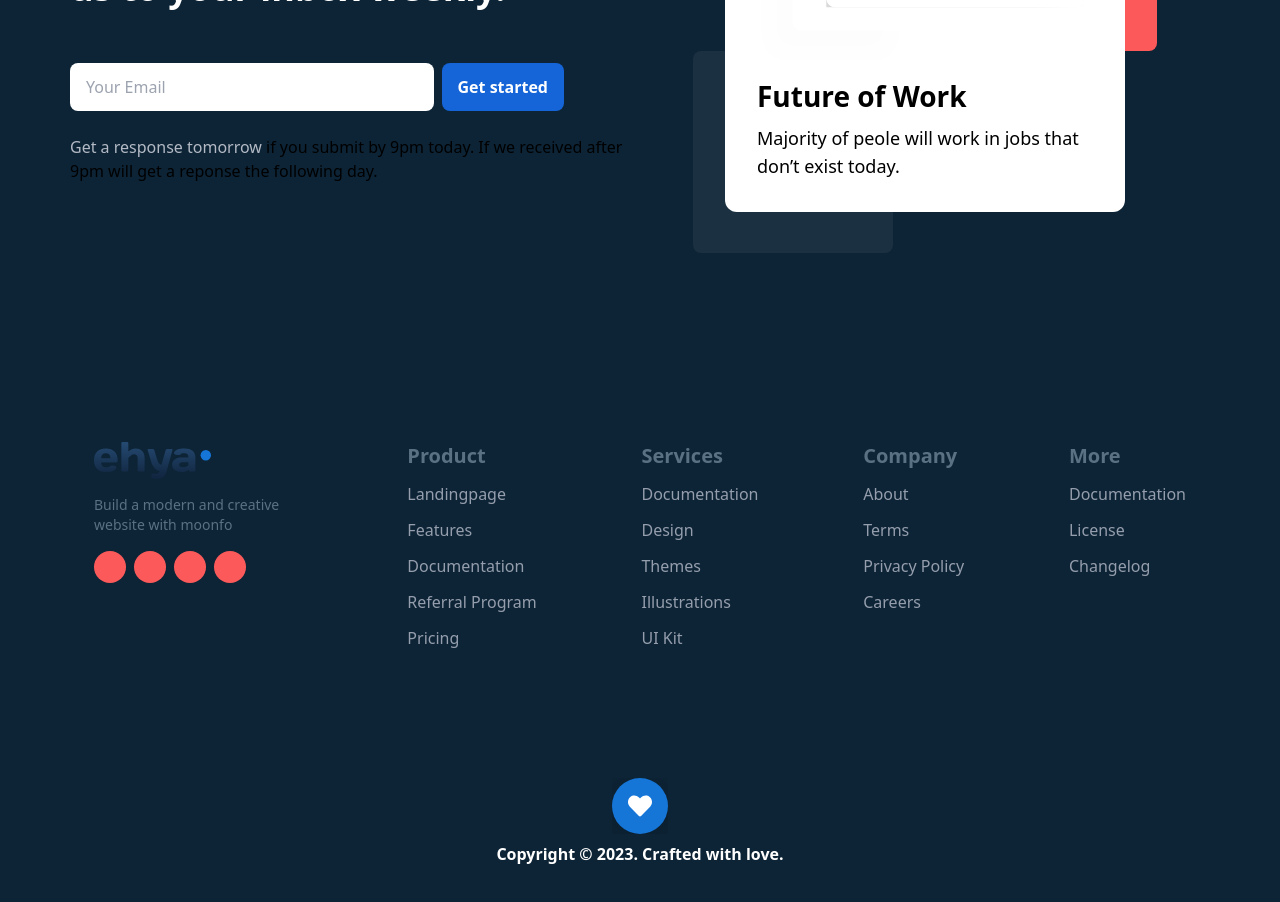
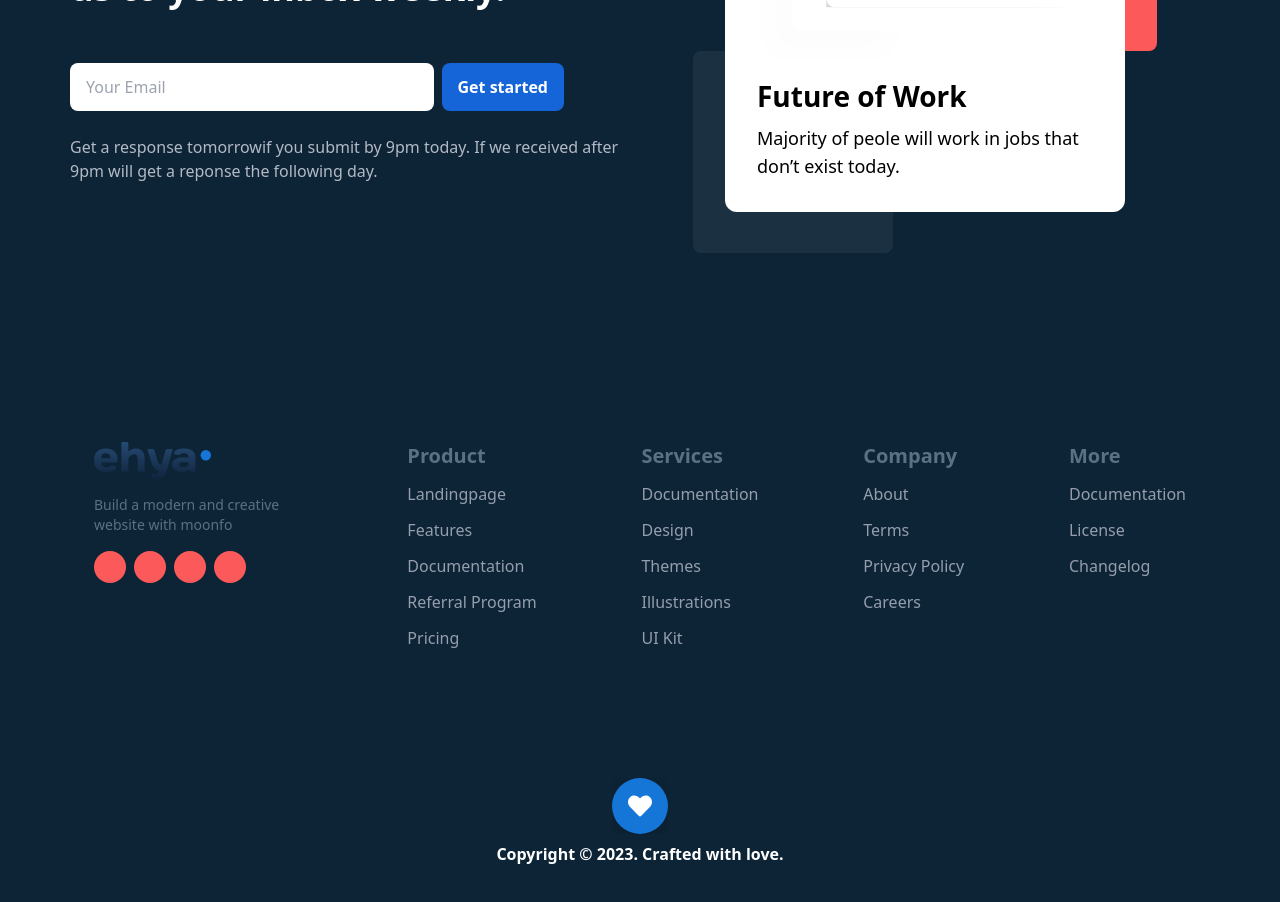
Before and after one commit to mohsinparvi/blog-site, a React (Vite) app: page / in a window 1280 px wide. Shown: the part 1740-2642 px from the top of the page. Built offline with nearby package versions, Linux system fonts and the light colour scheme.

Commit message:
fix: design issues

```diff
--- a/src/pages/home/container/section-three.tsx
+++ b/src/pages/home/container/section-three.tsx
@@ -34,10 +34,10 @@ const SectionThree = () => {
                 Get started
               </button>
             </div>
-            <p className="text-dark-light text-sm leading-7 mt-6 md:text-center md:text-base lg:text-left">
+            <p className="text-dark-light text-sm leading-7 mt-6 md:text-center md:text-base lg:text-left text-[#B3BAC5]">
               <span className="font-bold italic text-[#B3BAC5] md:not-italic md:font-normal md:text-dark-light">
                 Get a response tomorrow
-              </span>{" "}
+              </span>
               if you submit by 9pm today. If we received after 9pm will get a
               reponse the following day.
             </p>
```
